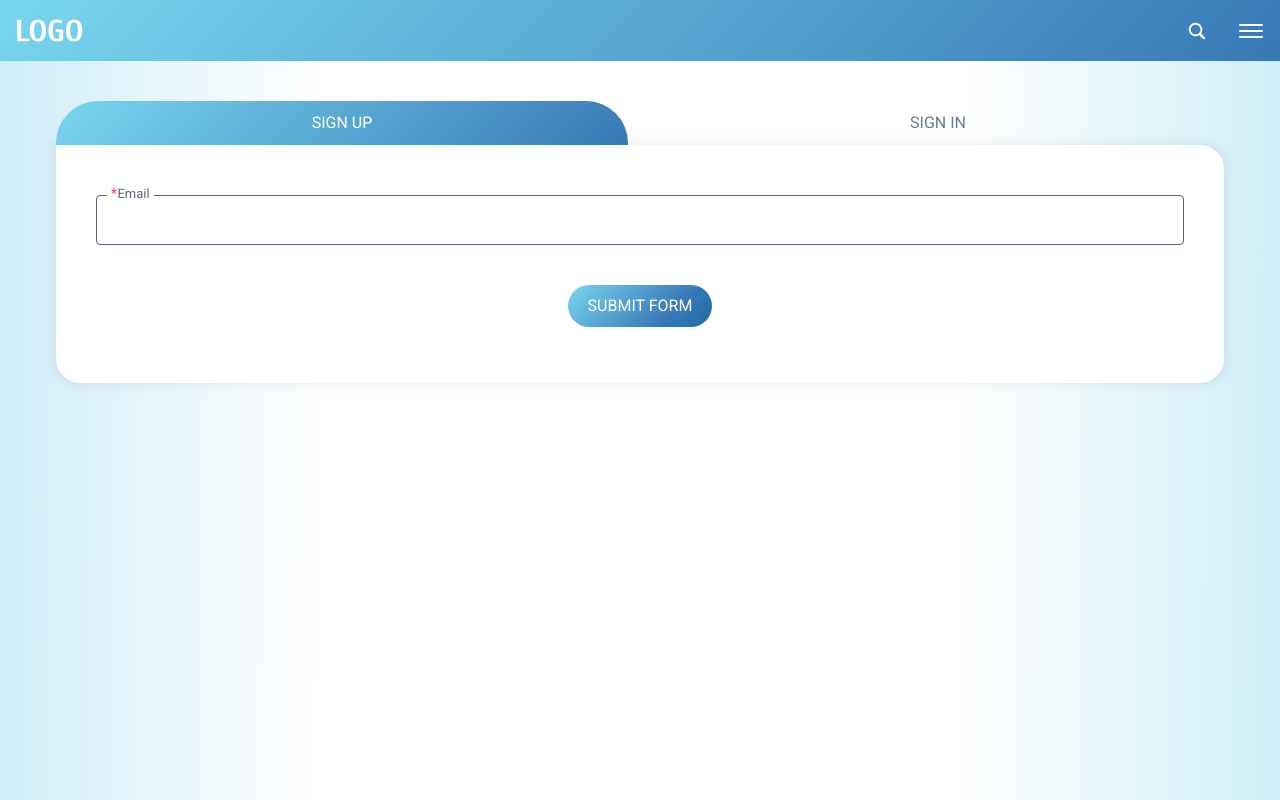
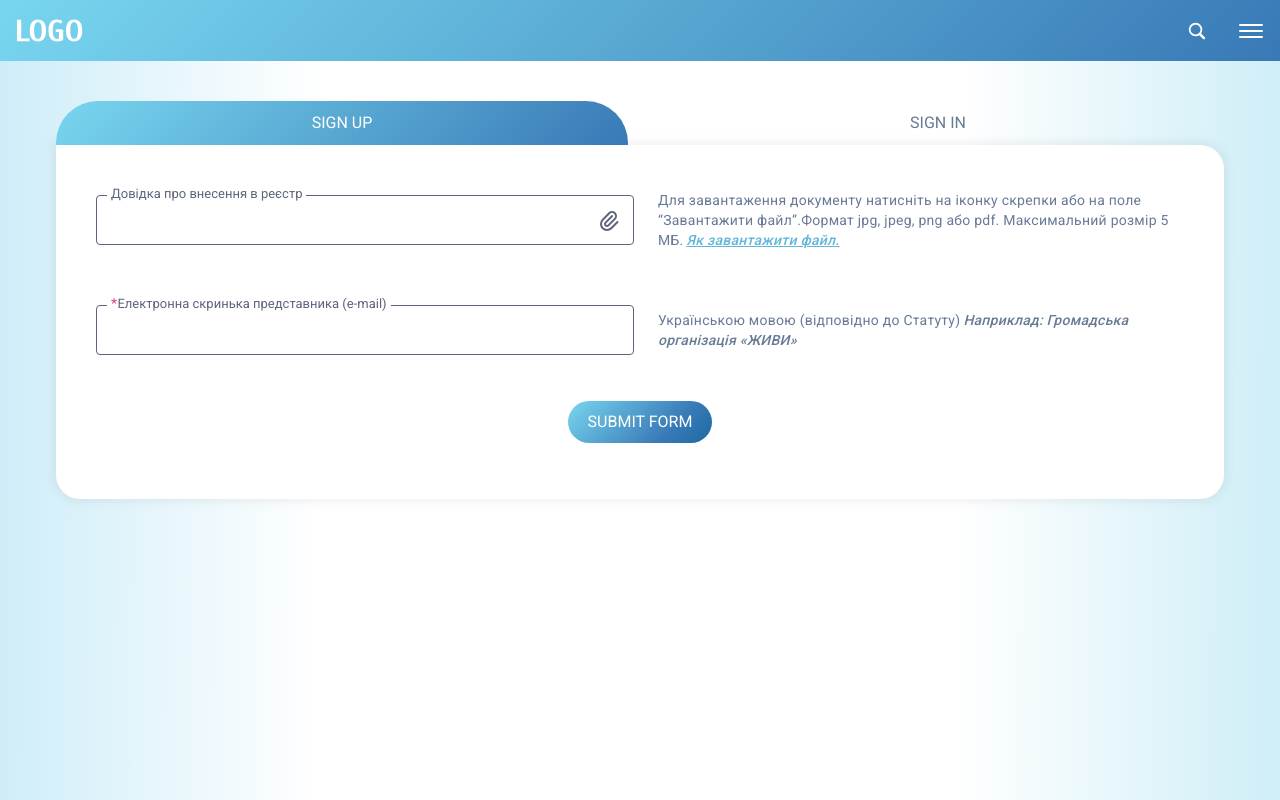
Before and after one commit to it-volunteers-ukraine/ChariERP, a Next.js app in the folder client/: page /en/sign-up in a window 1280 px wide. Built offline with nearby package versions, Linux system fonts and the light colour scheme.

Commit message:
Added styles

```diff
--- a/client/src/app/[locale]/(login)/sign-up/sign-up.tsx
+++ b/client/src/app/[locale]/(login)/sign-up/sign-up.tsx
@@ -2,11 +2,15 @@
 import { useTranslations } from 'next-intl';
 import { Form, Formik, FormikValues } from 'formik';
 
-import { Button, InputField } from '@/components';
+import { Button, FileField, InputField } from '@/components';
 
 import { initialValues, validationSchema } from './config';
+import { getStyles } from './styles';
+import Link from 'next/link';
 
 const SignUp = () => {
+  const styles = getStyles();
+
   const registration = useTranslations('auth-page.registration');
 
   const onSubmit = (values: FormikValues) => {
@@ -20,8 +24,49 @@ const SignUp = () => {
       validationSchema={validationSchema}
     >
       {() => (
-        <Form className="flex flex-col items-center gap-10 w-full">
-          <InputField name="email" label="Email" required />
+        <Form className="flex flex-col items-center w-full">
+          <div className={styles.inputWrapper}>
+            <FileField name="file" label="Довідка про внесення в реєстр" />
+
+            <div className={`${styles.inputTextWrapper} laptop:h-[50px]`}>
+              <div className="leading-4 tablet:leading-5">
+                <span className={styles.inputText}>
+                  Для завантаження документу натисніть на іконку скрепки або на
+                  поле “Завантажити файл”.Формат jpg, jpeg, png або pdf.
+                  Максимальний розмір 5 МБ.
+                </span>
+
+                <Link
+                  href="#"
+                  className={`${styles.inputText} ml-[3px] italic font-medium text-input-link underline decoration-input-link`}
+                >
+                  Як завантажити файл.
+                </Link>
+              </div>
+            </div>
+          </div>
+
+          <div className={`${styles.inputWrapper}`}>
+            <InputField
+              required
+              name="email"
+              label="Електронна скринька представника (e-mail)"
+            />
+
+            <div className={`${styles.inputTextWrapper}`}>
+              <div className="leading-4 tablet:leading-5">
+                <span className={styles.inputText}>
+                  Українською мовою (відповідно до Статуту)
+                </span>
+
+                <span
+                  className={`${styles.inputText} ml-[3px] italic font-medium`}
+                >
+                  Наприклад: Громадська організація «ЖИВИ»
+                </span>
+              </div>
+            </div>
+          </div>
 
           <Button
             type="submit"
--- /dev/null
+++ b/client/src/app/[locale]/(login)/sign-up/styles.ts
@@ -0,0 +1,8 @@
+export const getStyles = () => ({
+  inputWrapper:
+    'flex flex-col justify-center items-center mb-6 tablet:mb-[34px] laptop:mb-[46px] desktop:mb-[34px] w-full laptop:flex-row',
+  inputTextWrapper:
+    'flex justify-start items-center w-full laptop:pl-6 mt-1 laptop:mt-3.5',
+  inputText:
+    'text-[13px] tracking-[0.25px] tablet:text-[14px] leading-4 tablet:leading-5 text-input-infoDefault',
+});
--- a/client/tailwind.config.ts
+++ b/client/tailwind.config.ts
@@ -61,6 +61,8 @@ const config: Config = {
           caret,
           disabled: swissCoffee,
           info: `${lynch}80`,
+          infoDefault: lynch,
+          link: lightBlue,
         },
         checkbox: {
           'default-border': lynch,
```
